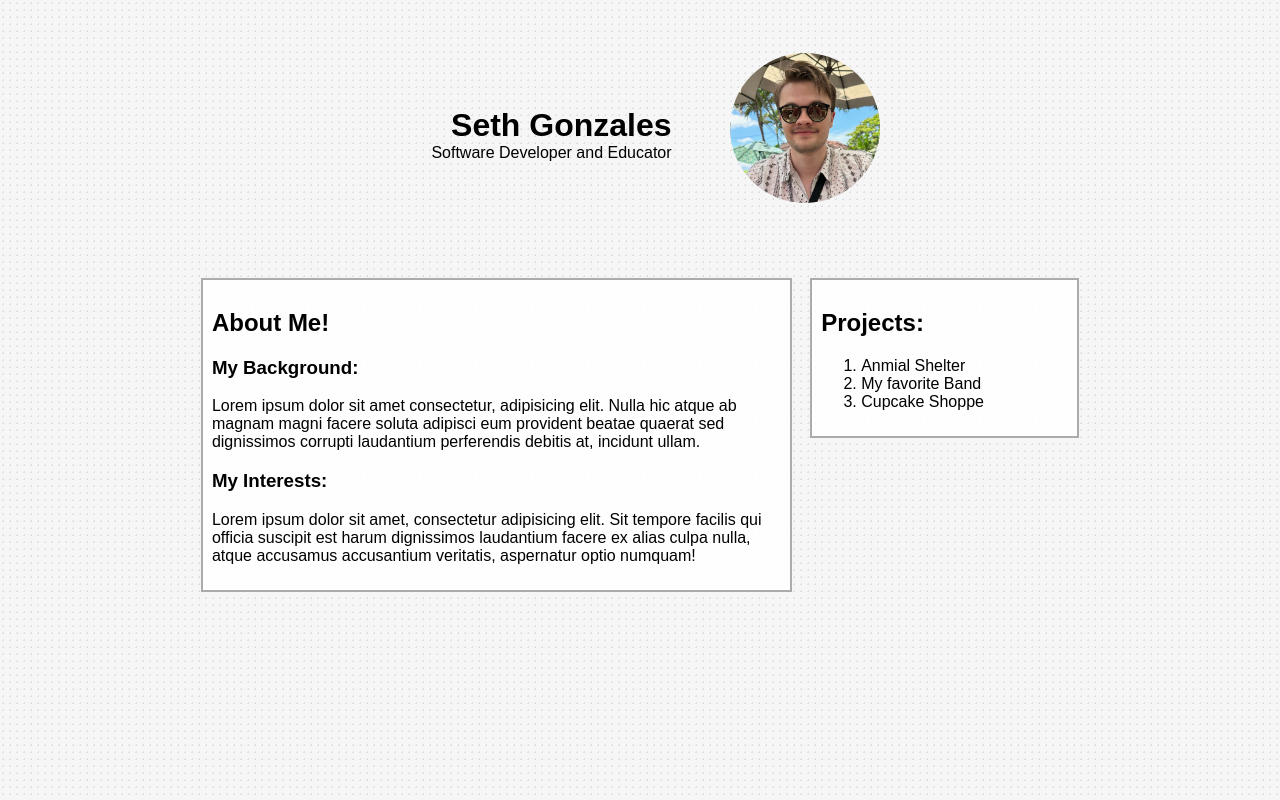
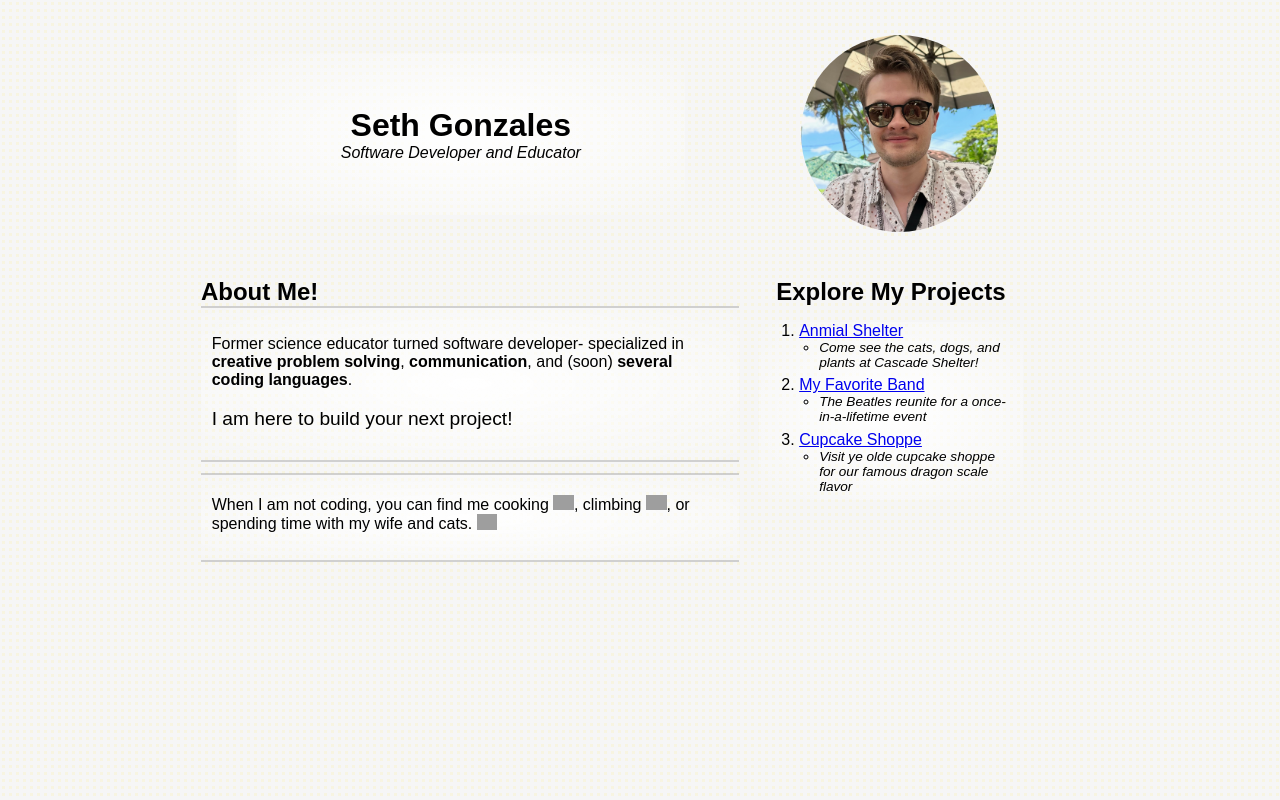
Before and after one commit to sethgonzales/Portfolio, a plain HTML site: page index.html in a window 1280 px wide. Drawn offline with Linux system fonts and the light colour scheme; grey boxes are pictures that could not be loaded.

Commit message:
change background colors, add information for interests and about me, add gifs

```diff
--- a/CSS/styles.css
+++ b/CSS/styles.css
@@ -1,6 +1,6 @@
 body {
     background-color: rgba(236, 236, 236, 0.264);
-    background-image: radial-gradient(rgba(92, 88, 88, 0.165) 1px, rgba(236, 236, 236, 0.264) 1px);
+    background-image: radial-gradient(rgba(217, 188, 2, 0.1) 1.5px, rgba(236, 236, 236, 0.264) 1px);
     background-size: 7px 7px;
     color: black;
     font-family: sans-serif;
@@ -15,48 +15,107 @@ body {
     padding: 6% 1%;
     box-sizing: border-box;
     float: left;
+    background-image: radial-gradient(rgba(255, 255, 255, 1), rgba(255, 255, 255, 0));
 }
 
 .Headshot img {
-    width: 150px;
+    width: 22%;
     height: auto;
     border-radius: 50%;
-    margin: 5% auto auto auto;
+    margin: 3% auto auto 8%;
 }
 
 .Header h1 {
-    text-align: right;
+    text-align: center;
     border: 0;
     margin: 0 1%;
     padding: 0;
 }
 
 .Header p {
-    text-align: right;
+    text-align: center;
     border: 0;
     margin: 0 1%;
     padding: 0;
 }
 
+.About-Me-Box {
+    float: left;
+    width: 60%;
+    margin: 2% 1%;
+    padding: 0%;
+    box-sizing: border-box;
+}
 
-.About-Me {
-    float: left;
-    width: 66%;
-    margin: 2% 1%;
-    border: 2px solid rgba(117, 117, 117, 0.596);
-    /*border-bottom: 2px solid rgba(187, 214, 179, 0.596);
-    border-top: 2px solid rgba(187, 214, 179, 0.596); */
-    background-color: rgba(255, 255, 255, 0.891);
-    padding: 1%;
+#About-Me-Header {
+    width: 100%;
+    margin: 0%;
+    padding: 0%;
     box-sizing: border-box;
+    text-align: left;
+}
+
+.Background {
+    width: 100%;
+    margin: 0%;
+    padding: 2%;
+    border-top: 2px solid rgba(117, 117, 117, 0.3);
+    border-bottom: 2px solid rgba(117, 117, 117, 0.3);
+    background-image: radial-gradient(rgba(255, 255, 255, 1), rgba(255, 255, 255, 0));
+    box-sizing: border-box;
+    text-align: left;
+}
+
+#large-font {
+    font-size: larger;
+}
+
+
+.Interests {
+    width: 100%;
+    margin: 2% 0%;
+    padding: 0.75% 2% 2% 2%;
+    border-top: 2px solid rgba(117, 117, 117, 0.3);
+    border-bottom: 2px solid rgba(117, 117, 117, 0.3);
+    background-image: radial-gradient(rgb(255, 255, 255), rgba(255, 255, 255, 0));
+    box-sizing: border-box;
+    text-align: left;
+}
+
+.interests-gif {
+    width: 4%;
+    height: auto;
+    padding: 0;
 }
 
 .Projects-Box {
     float: left;
     width: 30%;
     margin: 2% 1%;
-    padding: 1%;
-    border: 2px solid rgba(117, 117, 117, 0.596);
-    background-color: rgba(255, 255, 255, 0.891);
+    padding: 0%;
     box-sizing: border-box;
 }
+
+#Projects-Header {
+    width: 98%;
+    margin: 0% 1%;
+    padding: 0%;
+    box-sizing: border-box;
+    text-align: center;
+}
+
+.Project-List {
+    width: 98%;
+    margin: 0% 1%;
+    padding: 0 3% 0 0;
+    background-image: radial-gradient(rgb(255, 255, 255), rgba(255, 255, 255, 0));
+    box-sizing: border-box;
+    text-align: left;
+}
+
+.sub-bullet {
+    margin-left: -20px;
+    font-size: 85%;
+    font-style: italic;
+    padding-bottom: 3%;
+  }
--- a/index.html
+++ b/index.html
@@ -11,8 +11,8 @@
 <body>
     <div>
         <div class="Header">
-            <h1> Seth Gonzales</h1>
-            <p>Software Developer and Educator</P>
+            <h1>Seth Gonzales</h1>
+            <p><em>Software Developer and Educator</em></P>
         </div>
         <div class="Headshot">
             <img src="img_1710.jpg" alt="Headshot">
@@ -20,28 +20,37 @@
     </div>
 
     <div>
-        <div class="About-Me">
-            <h2>About Me!</h2>
-            <h3>My Background: </h3>
-            <p>Lorem ipsum dolor sit amet consectetur, adipisicing elit. Nulla hic atque ab magnam magni facere soluta
-                adipisci eum provident beatae quaerat sed dignissimos corrupti laudantium perferendis debitis at,
-                incidunt ullam.
-            <p>
-            <h3>My Interests:</h3>
-            <p>Lorem ipsum dolor sit amet, consectetur adipisicing elit. Sit tempore facilis qui officia suscipit est
-                harum dignissimos laudantium facere ex alias culpa nulla, atque accusamus accusantium veritatis,
-                aspernatur optio numquam!
-            <p>
+        <div class="About-Me-Box">
+            <h2 span id="About-Me-Header">About Me!</h2>
+            <div class="Background">
+                    <p>Former science educator turned software developer- specialized in <strong>creative problem solving</strong>, <strong>communication</strong>, and (soon) <strong>several coding languages</strong>.</p>
+                    <p id="large-font">I am here to build your next project!</p>
+            </div>
+            <div class="Interests">
+                <p>When I am not coding, you can find me cooking <img class="interests-gif" src="https://media.giphy.com/media/M2kCXo31seejZyuCMZ/giphy.gif"></a>, climbing <img class="interests-gif" src="https://media.giphy.com/media/rEYM0UdaUhtLEhqizI/giphy.gif"></a>, or spending time with my wife and cats. <img class="interests-gif" src="https://media.giphy.com/media/1WXzEllVO9QnqOQ5Ia/giphy.gif"></a></p>
+            </div>
         </div>
         <div class="Projects-Box">
-            <h2>Projects:</h2>
-            <ol>
-                <li>Anmial Shelter</li>
-                <li>My favorite Band</li>
-                <li>Cupcake Shoppe</li>
-            </ol>
+            <h2 span id="Projects-Header">Explore My Projects</h2>
+            <div class="Project-List">
+                <ol>
+                    <li><a href="#">Anmial Shelter</a></li>
+                    <ul class="sub-bullet">
+                        <li>Come see the cats, dogs, and plants at Cascade Shelter!</li>
+                    </ul>
+
+                    <li><a href="#">My Favorite Band</a></li>
+                    <ul class="sub-bullet">
+                        <li>The Beatles reunite for a once-in-a-lifetime event</li>
+                    </ul>
+                    <li><a href="#">Cupcake Shoppe</a></li>
+                    <ul class="sub-bullet">
+                        <li>Visit ye olde cupcake shoppe for our famous dragon scale flavor</li>
+                    </ul>
+                </ol>
+            </div>
         </div>
-    </div>
+
 
 </body>
 
```
